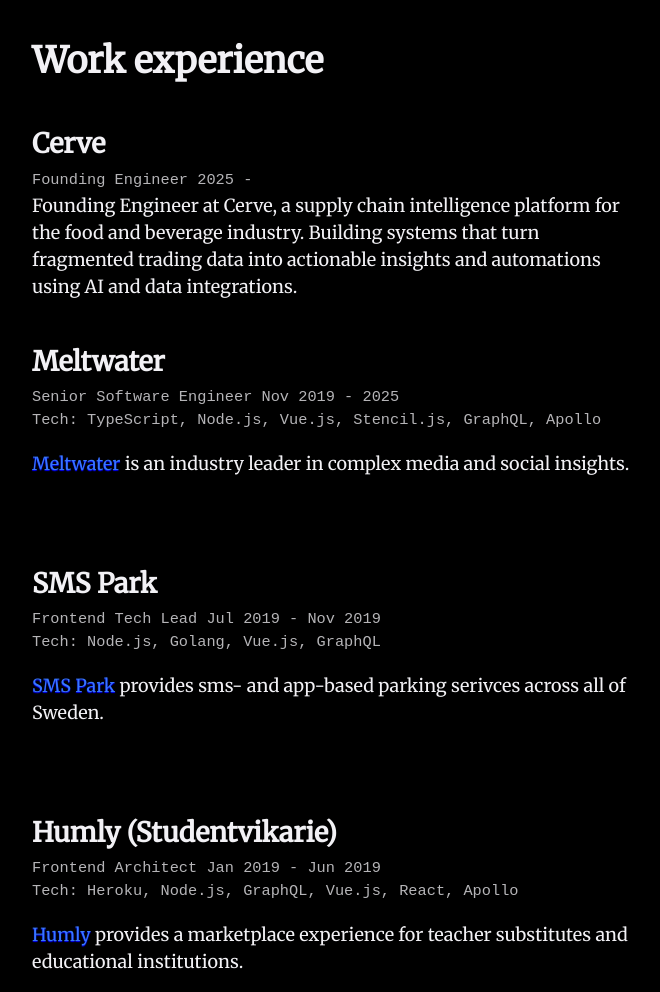
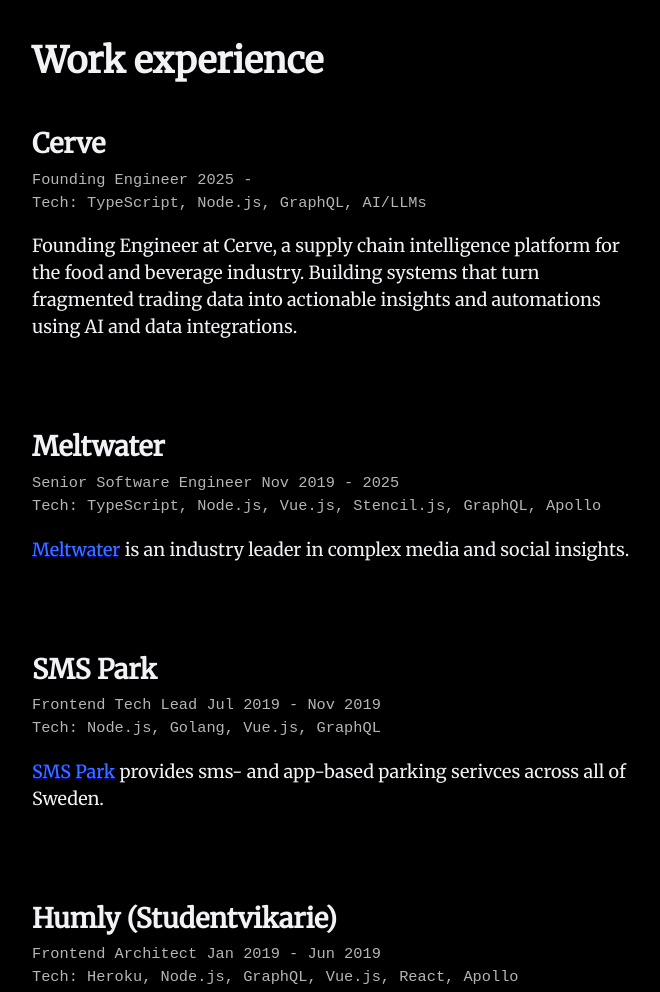
Before and after one commit to alepek/alepek.github.io, a website: page index.html in a window 1280 px wide. Shown: the part 797-1789 px from the top of the page, without its empty margins (303-963 px from the left). Drawn offline with nearby package versions, Linux system fonts and the light colour scheme.

Commit message:
Fix spacing for Cerve and Meltwater, add Tech line for Cerve

```diff
--- a/index.html
+++ b/index.html
@@ -419,6 +419,9 @@
             <p class="t-muted t-small t-mono mb-0">
               Founding Engineer 2025 -
             </p>
+            <p class="t-small t-mono t-muted">
+              Tech: TypeScript, Node.js, GraphQL, AI/LLMs
+            </p>
             <p>
               Founding Engineer at Cerve, a supply chain intelligence platform
               for the food and beverage industry. Building systems that turn
@@ -426,6 +429,10 @@
               using AI and data integrations.
             </p>
           </section>
+        </div>
+      </div>
+      <div class="row">
+        <div class="col">
           <section class="experience">
             <h4 class="mb-2">Meltwater</h4>
             <p class="t-muted t-small t-mono mb-0">
```
